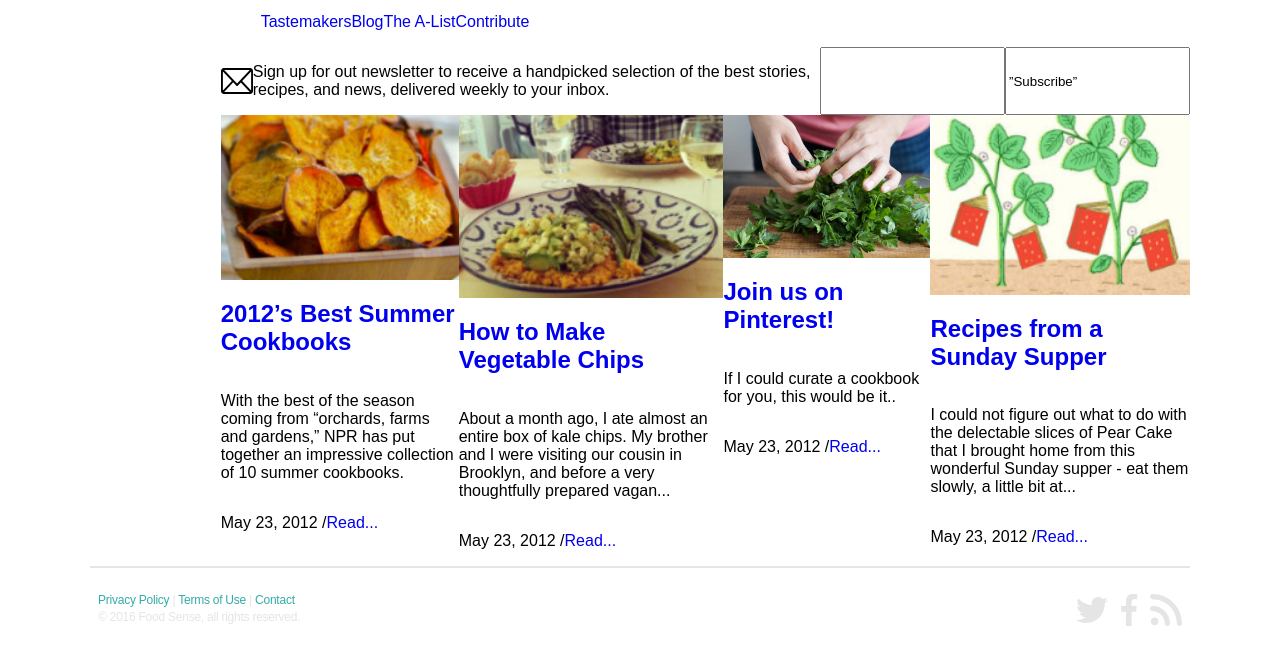
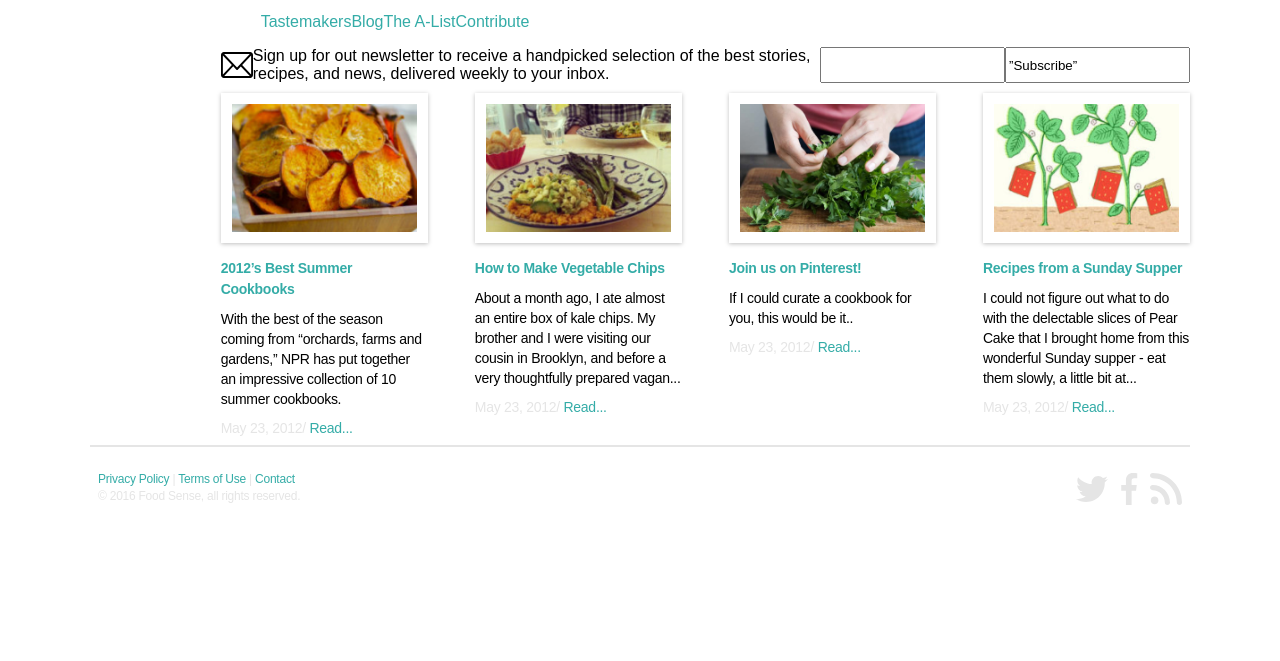
Before and after one commit to grajoz/grachev_tasks, a plain HTML site: page index.html in a window 1280 px wide. Shown: the part 484-1145 px from the top of the page. After the commit the page ends 1024 px from the top, so only its background shows below. Drawn offline with Linux system fonts and the light colour scheme.

Commit message:
fix:card-box

```diff
--- a/css/style.css
+++ b/css/style.css
@@ -1,10 +1,15 @@
 body {
     margin: auto;
     font-family: Arial, Helvetica, sans-serif ;
+    max-width: 1100px;
 }
 
 a {
     text-decoration: none;
+}
+
+h2, p {
+    margin: 0;
 }
 
 .smokie {
@@ -14,6 +19,7 @@ a {
 .flex-row {
     display: flex;
     flex-direction: row;
+    flex-wrap: wrap;
 }
 
 .flex-column {
@@ -49,7 +55,7 @@ a {
 
 */
 
-.wrapper__content, .aside__item, .menu, .form, .cardbox {
+.wrapper__content, .aside__item, .menu, .form {
     display: flex;
     flex-direction: row;
 }
@@ -76,6 +82,62 @@ a {
     flex-direction: column;
 }
 
+/*---card---*/
+
+.card-box {
+    padding-bottom: 7px;
+    justify-content: space-between;
+}
+
+.card {
+    width: 207px;
+    padding-top: 10px;
+}
+
+.card__img-wrap {
+    box-sizing: border-box;
+    filter: drop-shadow(0px 1px 2px rgba(0, 0, 0, 0.25));
+}
+
+.card__img {
+    border: 11px solid #FFFFFF;
+    box-sizing: border-box;
+    width: 100%;
+}
+
+.card__caption h2 {
+    font-size: 16px;
+}
+
+.card__caption, .card__text, .card__footer {
+    font-size: 14px;
+    line-height: 20px;
+    letter-spacing: -0.02em;
+}
+
+.card__caption {
+    padding-top: 11px;
+    line-height: 21px;
+}
+.card__text {
+    padding-top: 9px;
+}
+
+.card__footer {
+    padding-top: 9px;
+}
+
+.card__caption, .card__read-more, a {
+    color: #34ACA7;
+}
+
+.card__data::after {
+    content: "/";
+}
+
+.card__read-more::after {
+    content: "...";
+}
 
 /*---footer---*/
 
--- a/index.html
+++ b/index.html
@@ -78,53 +78,76 @@
                         <input type=”submit” value=”Subscribe”>
                     </form>
 
-                    <div class="cardbox">
+                    <div class="card-box flex-row">
                         <div class="card">
-                            <img src="img/sips.png" alt="sips">
+                            <div class="card__img-wrap">
+                                <img class="card__img" src="img/sips.png" alt="sips">
+                            </div>
                             <h2 class="card__caption">
                                 <a href="#">2012’s Best Summer Cookbooks</a>
                             </h2>
                             <p class="card__text">With the best of the season coming from “orchards,
                                 farms and gardens,” NPR has put together an impressive collection
                                 of 10 summer cookbooks.</p>
-                                <p class="card__read"><span class="card__read card__read_data">May 23, 2012 /</span><a href="#">Read...</a></p>
-
+                            <div class="card__footer">
+                                <span class="card__data smokie">May 23, 2012</span >
+                                <a href="#">
+                                    <span class="card__read-more">Read</span>
+                                </a>
+                            </div>
                         </div>
 
                         <div class="card">
-                            <img src="img/salad.png" alt="sips">
+                            <div class="card__img-wrap">
+                                <img class="card__img" src="img/salad.png" alt="salad">
+                            </div>
                             <h2 class="card__caption">
                                 <a href="#">How to Make Vegetable Chips</a>
                             </h2>
                             <p class="card__text">About a month ago, I ate almost an entire box of kale chips. My brother
                                 and I were visiting our cousin in Brooklyn, and before a very thoughtfully
                                 prepared vagan...</p>
-                                <p class="card__read"><span class="card__read card__read_data">May 23, 2012 /</span><a href="#">Read...</a></p>
+                                <div class="card__footer">
+                                    <span class="card__data smokie">May 23, 2012</span >
+                                    <a href="#">
+                                        <span class="card__read-more">Read</span>
+                                    </a>
+                                </div>
                         </div>
 
                         <div class="card">
-                            <img src="img/parsley.png" alt="sips">
+                            <div class="card__img-wrap">
+                                <img class="card__img" src="img/parsley.png" alt="parsley">
+                            </div>
                             <h2 class="card__caption">
                                 <a href="#">Join us on Pinterest!</a>
                             </h2>
                             <p class="card__text">If I could curate a cookbook for you, this would be it..</p>
-                            <p class="card__read"><span class="card__read card__read_data">May 23, 2012 /</span><a href="#">Read...</a></p>
+                            <div class="card__footer">
+                                <span class="card__data smokie">May 23, 2012</span >
+                                <a href="#">
+                                    <span class="card__read-more">Read</span>
+                                </a>
+                            </div>
                         </div>
 
                         <div class="card">
-                            <img src="img/plant.png" alt="sips">
+                            <div class="card__img-wrap">
+                                <img class="card__img" src="img/plant.png" alt="plant">
+                            </div>
                             <h2 class="card__caption">
                                 <a href="#">Recipes from a Sunday Supper</a>
                             </h2>
                             <p class="card__text"> I could not figure out what to do with the delectable slices of Pear Cake that I brought home from this wonderful
                                 Sunday supper - eat them slowly, a little bit at...</p>
-                            <p class="card__read"><span class="card__read card__read_data">May 23, 2012 /</span><a href="#">Read...</a></p>
+                                <div class="card__footer">
+                                    <span class="card__data smokie">May 23, 2012</span >
+                                    <a href="#">
+                                        <span class="card__read-more">Read</span>
+                                    </a>
+                                </div>
                         </div>
-
-
                     </div>
-
-
                 </section>
             </div>
 
```
